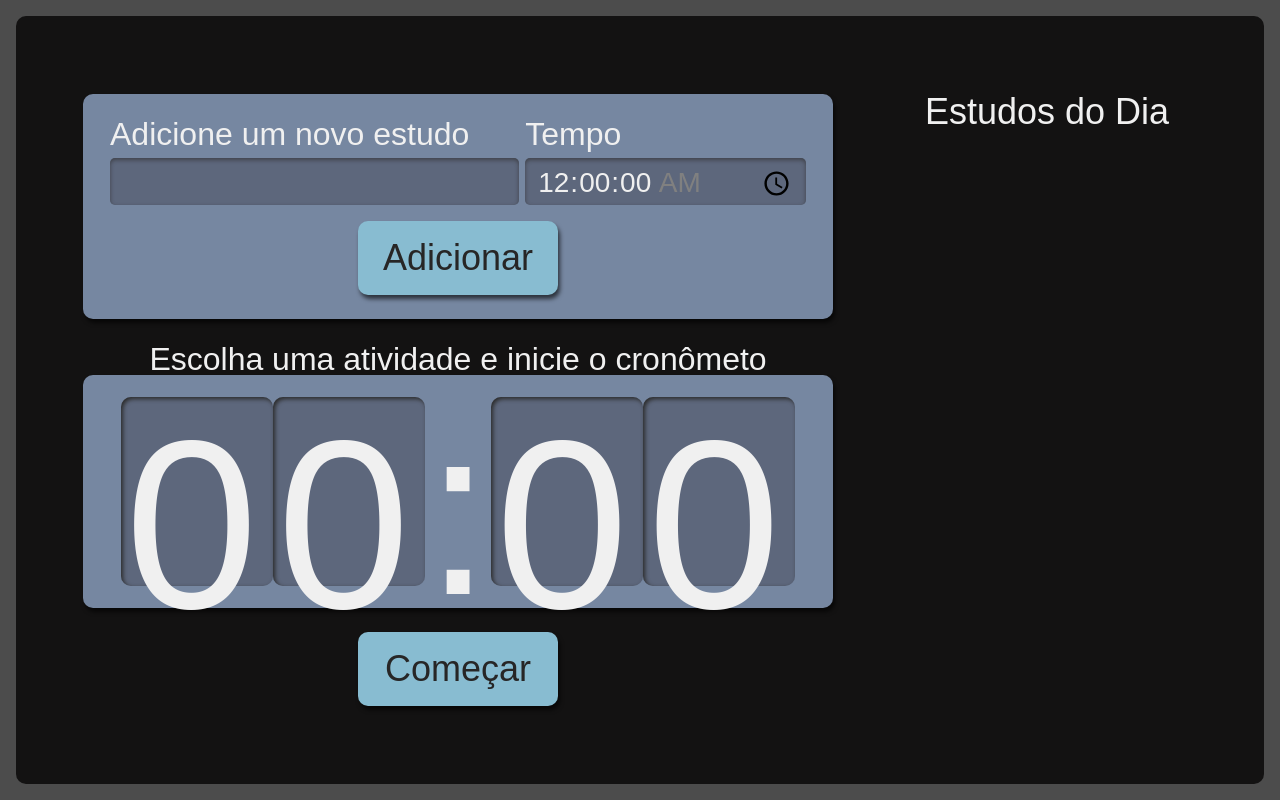
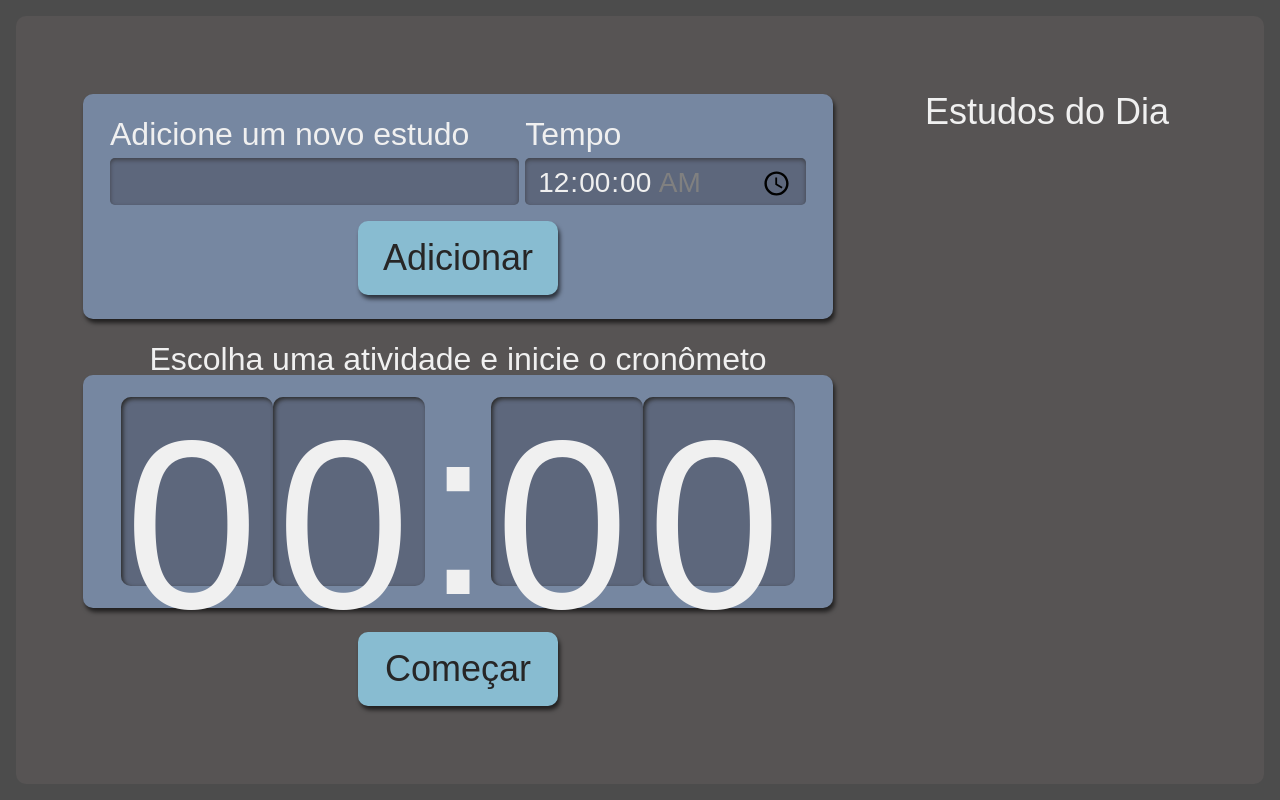
Before and after one commit to JulianaTagami/time-calculator, a React (Create React App) app: page / in a window 1280 px wide. Built offline with nearby package versions, Linux system fonts and the light colour scheme.

Commit message:
Style of App

```diff
--- a/src/pages/App.module.scss
+++ b/src/pages/App.module.scss
@@ -13,7 +13,7 @@
     padding: 32px;
     box-sizing: border-box;
     border-radius: 10px;
-    background-color: #131212;
+    background-color: #575454;
 
 @media screen and (min-width:1280px)  {
   grid-template-areas:
```
